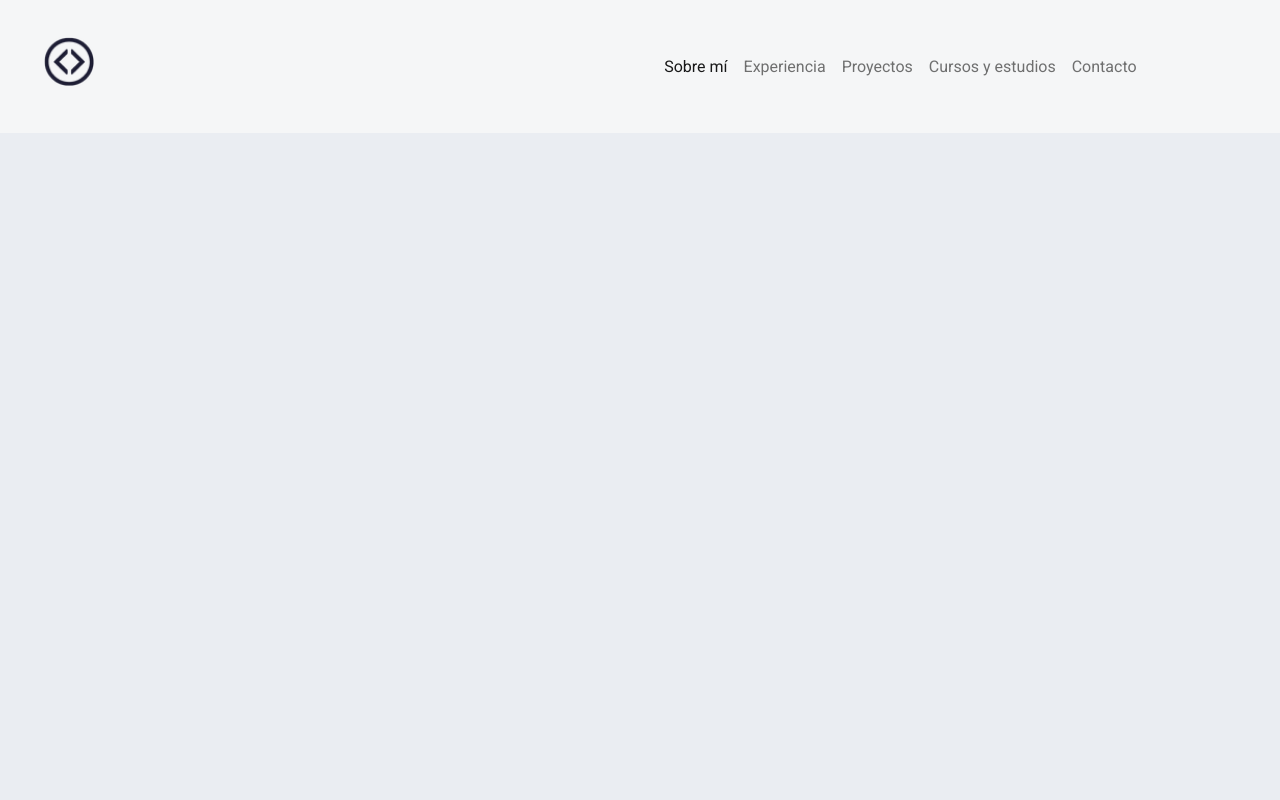
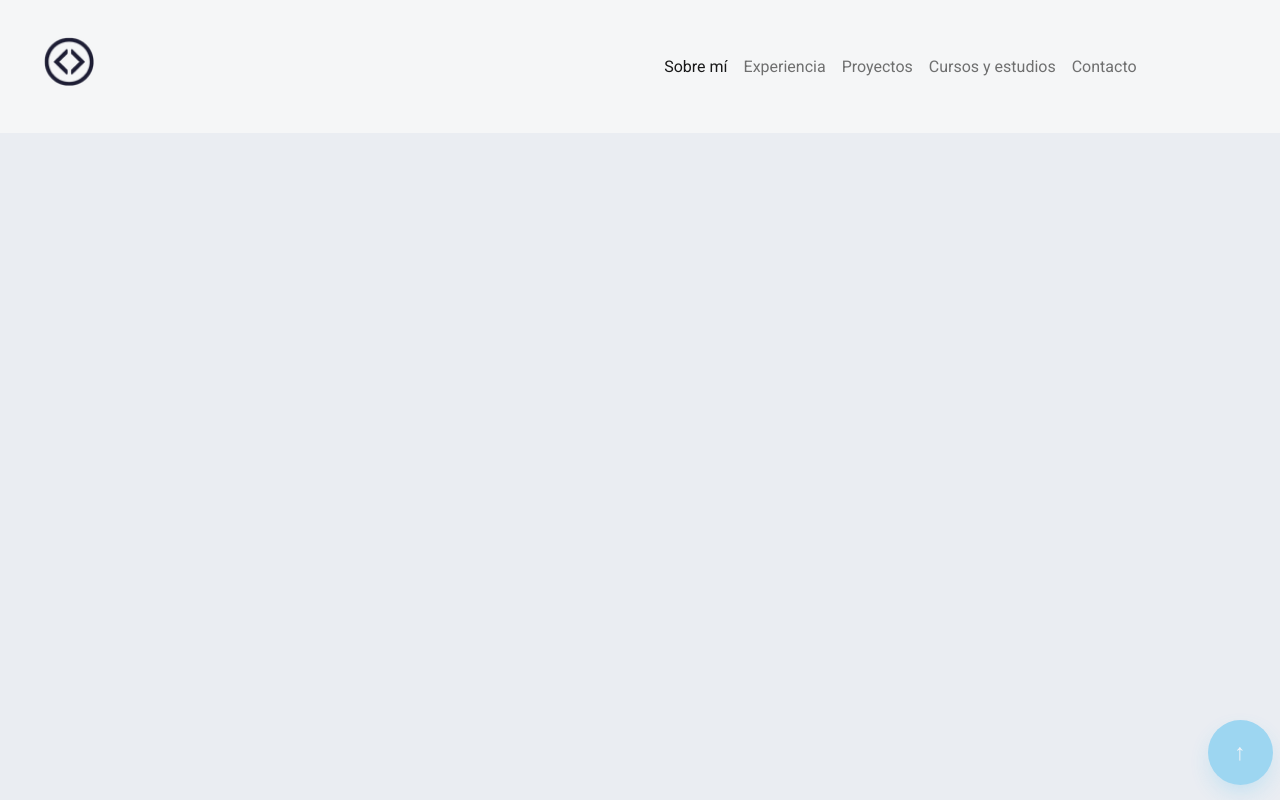
Before and after one commit to MarceloGarassino/Portfolio, a plain HTML site: page index.html in a window 1280 px wide. Drawn offline with nearby package versions, Linux system fonts and the light colour scheme; a web font is replaced by a local one.

Commit message:
01
Signed-off-by: marcelogarassino <marauggar@gmail.com>

```diff
--- a/index.html
+++ b/index.html
@@ -24,7 +24,8 @@
     <link rel="stylesheet" href="https://cdn.jsdelivr.net/npm/bootstrap-icons@1.11.3/font/bootstrap-icons.min.css">
 
     <!-- Google Fonts -->
-    <link href="https://fonts.googleapis.com/css2?family=Quicksand:wght@500&family=Rubik+Dirt&family=Share+Tech+Mono&display=swap"
+    <link
+        href="https://fonts.googleapis.com/css2?family=Quicksand:wght@500&family=Rubik+Dirt&family=Share+Tech+Mono&display=swap"
         rel="stylesheet">
 
     <!-- CSS -->
@@ -35,6 +36,7 @@
     <link href="style04.css" rel="stylesheet"> <!-- MaG Otros Arreglos -->
 
 </head>
+
 <body oncontextmenu="return false;">
 
     <!-- Barra de navegacion -->
@@ -74,6 +76,14 @@
         </div>
     </nav>
 
+    <!-- Boton flotante -->
+    <div class="floating-container">
+        <a class="floating-button" href="#topedepagina" style="text-decoration:none; color:white; ">
+            ↑
+        </a>
+    </div>
+
+
 
 
 
```
Lines whose indentation alone changed are shown as unchanged.
